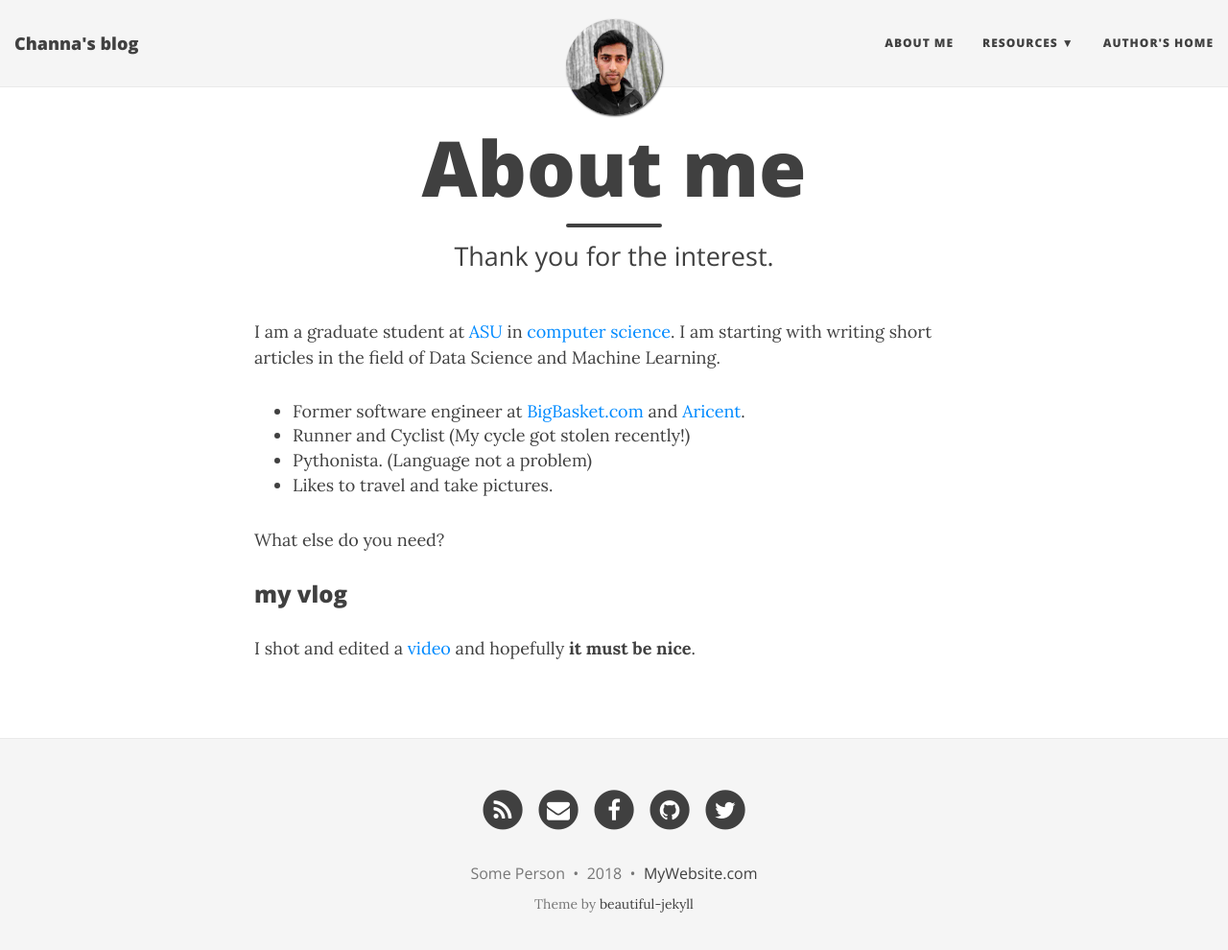
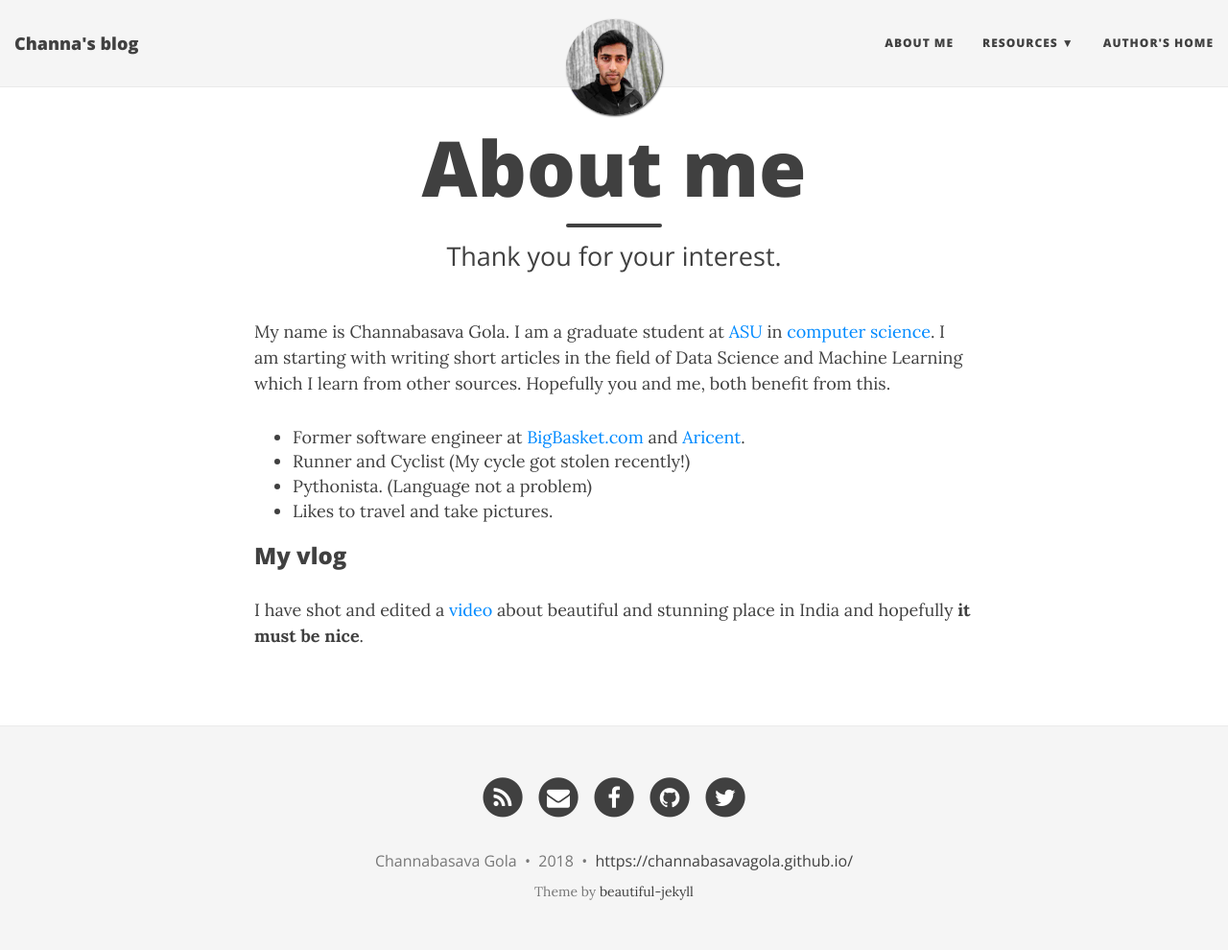
Before and after one commit to channagithub/channabasavagola.github.io, a Jekyll site: the page built from aboutme.md, in a window 1280 px wide and 1003 px high. Shown: the top 990 px of the window at 96% size. Built offline with Jekyll 4.4.1, drawn with Linux system fonts in a browser that asks for light colours; nearby versions of some CDN libraries.

Commit message:
refinment

```diff
--- a/_config.yml
+++ b/_config.yml
@@ -64,18 +64,18 @@
 # Change all these values or delete the ones you don't want.
 # Important: you must keep the "name" parameter, everything else you can remove
 author:
-  name: Some Person
+  name: Channabasava Gola
 
 # Select your active Social Network Links.
 # Uncomment the links you want to show in the footer and add your information to each link.
 # You can reorder the items to define the link order.
 # If you want to add a new link that isn't here, you'll need to also edit the file _data/SocialNetworks.yml
 social-network-links:
-  rss: true
-  email: "someone@example.com"
-  facebook: daattali
-  github: daattali
-  twitter: daattali
+  rss: false
+  email: "sendmailtochanna@gmail.com"
+  facebook: channabasava.gola
+  github: channabasavagola
+  twitter: Channabasava_G
 #  reddit: yourname
 #  google-plus: +DeanAttali
 #  linkedin: daattali
@@ -96,10 +96,11 @@
   facebook: true
   google: false
   linkedin: true
+  instagram: true
 
 # How to display the link to the website in the footer
 # Remove this if you don't want a link in the footer
-url-pretty: "MyWebsite.com"  # eg. "deanattali.com/beautiful-jekyll"
+url-pretty: "https://channabasavagola.github.io/"  # eg. "deanattali.com/beautiful-jekyll"
 
 # --- Misc --- #
 # Fill in your Disqus shortname (NOT the userid) if you want to support Disqus comments
--- a/_data/SocialNetworks.yml
+++ b/_data/SocialNetworks.yml
@@ -33,12 +33,12 @@
 
 email:
   name: "Email me"
-  baseURL: "mailto:"
+  baseURL: "mailto: "
   icon: "fa-envelope"
 
 linkedin:
   name: "LinkedIn"
-  baseURL: "https://linkedin.com/in/"
+  baseURL: "https://www.linkedin.com/in/"
   icon: "fa-linkedin"
 
 xing:
--- a/aboutme.md
+++ b/aboutme.md
@@ -1,18 +1,17 @@
 ---
 layout: page
 title: About me
-subtitle: Thank you for the interest.
+subtitle: Thank you for your interest.
 ---
 
-I am a graduate student at [ASU](https://www.asu.edu/) in [computer science](https://cidse.engineering.asu.edu/). I am starting with writing short articles in the field of Data Science and Machine Learning.
+My name is Channabasava Gola. I am a graduate student at [ASU](https://www.asu.edu/) in [computer science](https://cidse.engineering.asu.edu/). I am starting with writing short articles in the field of Data Science and Machine Learning which I learn from other sources. Hopefully you and me, both benefit from this.
 
-- Former software engineer at [BigBasket.com](bigbasket.com) and [Aricent](aricent.com).
+- Former software engineer at [BigBasket.com](https://www.bigbasket.com/) and [Aricent](https://www.aricent.com/).
 - Runner and Cyclist (My cycle got stolen recently!)
 - Pythonista. (Language not a problem)
 - Likes to travel and take pictures.
 
-What else do you need?
 
-### my vlog
+### My vlog
 
-I shot and edited a [video](https://www.youtube.com/watch?v=bFj3R9JbolY&t=170s) and hopefully **it must be nice**.
+I have shot and edited a [video](https://www.youtube.com/watch?v=bFj3R9JbolY&t=170s) about beautiful and stunning place in India and hopefully **it must be nice**.
```
Also changed, not shown: 1 other file.
